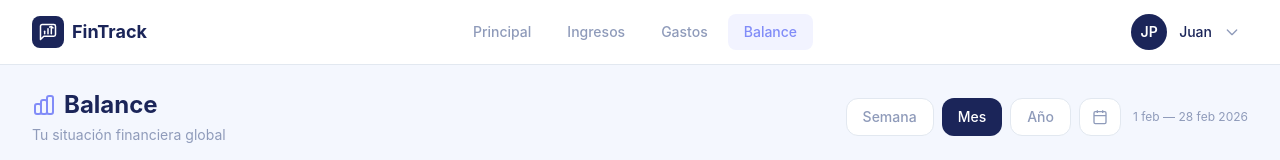
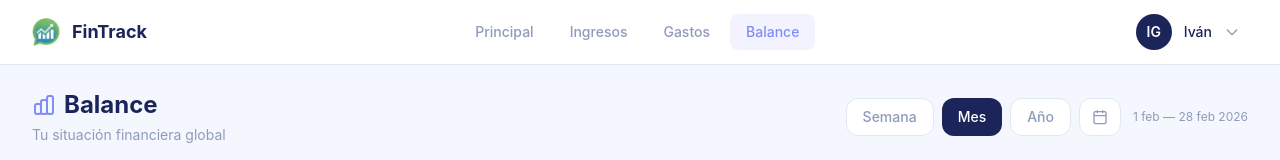
Before and after one commit to Gestor-Finanzas/fintrackagent, a React (Create React App) app: page /dashboard/balance in a window 1280 px wide. Shown: the top 160 px of the page. Built offline with nearby package versions, Linux system fonts and the light colour scheme; sample sign-in values are in the browser's storage.

Commit message:
Arreglo iconos

```diff
--- a/src/components/dashboard/DashboardNavbar.jsx
+++ b/src/components/dashboard/DashboardNavbar.jsx
@@ -50,17 +50,9 @@ export default function DashboardNavbar() {
           {/* Logo */}
           <button
             onClick={() => navigate("/dashboard")}
-            className="flex items-center gap-2 shrink-0"
+            className="flex items-center gap-3 shrink-0"
           >
-            <div className="w-8 h-8 bg-dash-primary rounded-lg flex items-center justify-center">
-              <svg width="20" height="20" viewBox="0 0 24 24" fill="none" stroke="white" strokeWidth="1.8" strokeLinecap="round" strokeLinejoin="round">
-                <path d="M21 15a2 2 0 01-2 2H7l-4 4V5a2 2 0 012-2h14a2 2 0 012 2z" />
-                <line x1="8" y1="14" x2="8" y2="11" />
-                <line x1="12" y1="14" x2="12" y2="8" />
-                <line x1="16" y1="14" x2="16" y2="5.5" />
-                <polyline points="14 6 16 5.5 18 7" />
-              </svg>
-            </div>
+            <img src="/assets/logo.png" alt="FinTrack" className="w-7 h-7" />
             <span className="text-lg font-bold text-dash-text hidden sm:block">FinTrack</span>
           </button>
 
@@ -70,11 +62,10 @@ export default function DashboardNavbar() {
               <button
                 key={tab.path}
                 onClick={() => navigate(tab.path)}
-                className={`px-2.5 sm:px-4 py-1.5 sm:py-2 text-xs sm:text-sm font-medium rounded-lg whitespace-nowrap transition-colors duration-150 ${
-                  isActive(tab.path)
-                    ? "bg-dash-accent/10 text-dash-accent"
-                    : "text-dash-text-secondary hover:text-dash-text hover:bg-gray-50"
-                }`}
+                className={`px-2.5 sm:px-4 py-1.5 sm:py-2 text-xs sm:text-sm font-medium rounded-lg whitespace-nowrap transition-colors duration-150 ${isActive(tab.path)
+                  ? "bg-dash-accent/10 text-dash-accent"
+                  : "text-dash-text-secondary hover:text-dash-text hover:bg-gray-50"
+                  }`}
               >
                 {tab.label}
               </button>
--- a/src/components/landing_page/Navbar.jsx
+++ b/src/components/landing_page/Navbar.jsx
@@ -26,8 +26,8 @@ export default function Navbar({ onAuthClick }) {
 
   return (
     <nav className="bg-white shadow-lg py-4 px-6 md:px-12 flex justify-between items-center sticky top-0 z-50 backdrop-blur-md bg-opacity-95">
-      <h1 className="flex items-center gap-2 text-2xl md:text-3xl font-bold bg-gradient-to-r from-primary to-accent bg-clip-text text-transparent">
-        <img src="/assets/logo2.png" alt="Logo" className="w-8 h-8 md:w-10 md:h-10 object-contain" style={{ marginRight: 4 }} />
+      <h1 className="flex items-center gap-3 text-2xl md:text-3xl font-bold bg-gradient-to-r from-primary to-accent bg-clip-text text-transparent">
+        <img src="/assets/logo2.png" alt="Logo" className="w-8 h-8 md:w-9 md:h-9 object-contain" style={{ marginRight: 4 }} />
         FinTrack
       </h1>
 
--- a/src/mocks/mockUser.json
+++ b/src/mocks/mockUser.json
@@ -1,7 +1,7 @@
 {
-  "nombre": "Juan Pérez",
-  "email": "juanperez@email.com",
+  "nombre": "Iván García",
+  "email": "ivangarcia@email.com",
   "telefono": "+34 600 123 456",
   "ciudad": "Madrid",
-  "foto": "https://ui-avatars.com/api/?name=Juan+Pérez&background=10B981&color=fff&size=128"
+  "foto": "https://ui-avatars.com/api/?name=Iván+García&background=10B981&color=fff&size=128"
 }
```
